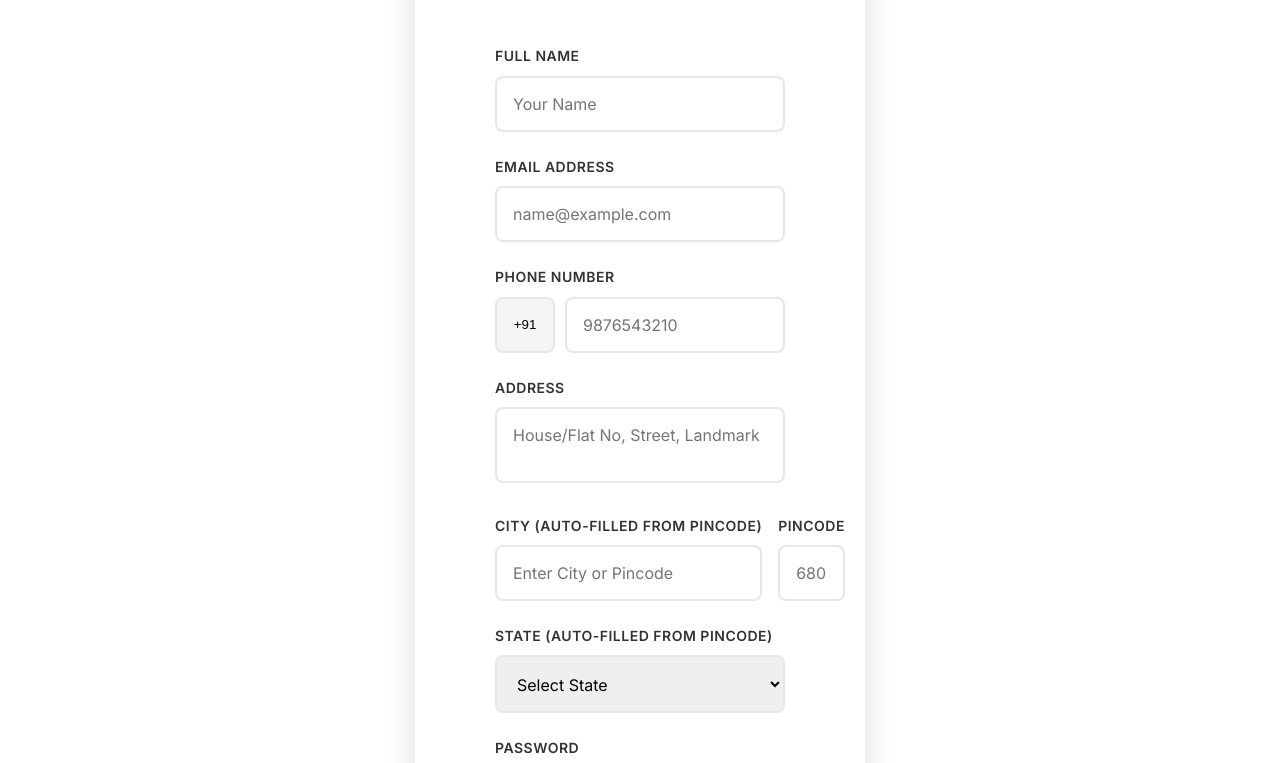
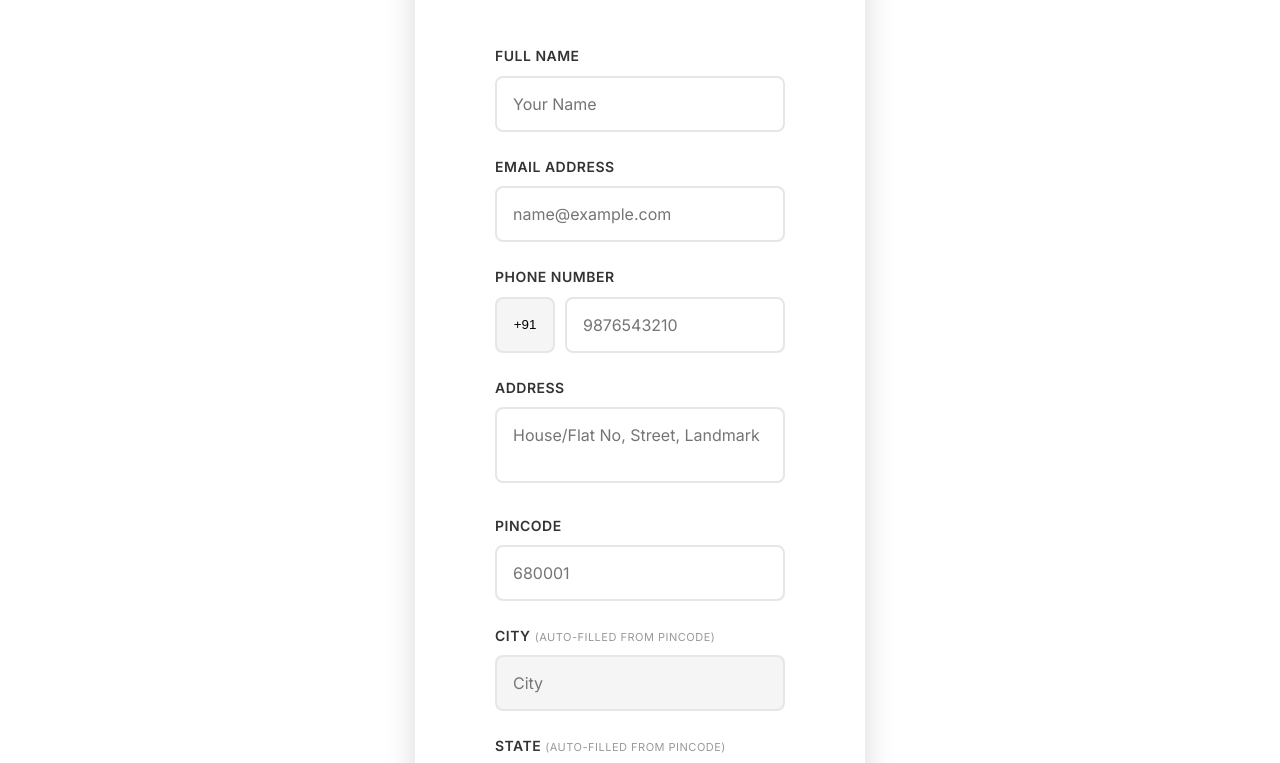
Before and after one commit to amalmanikkath/nutrikitchen, a website: page signup.html in a window 1280 px wide. Shown: the part 173-936 px from the top of the page. Drawn offline with Linux system fonts and the light colour scheme.

```diff
--- a/js/auth.js
+++ b/js/auth.js
@@ -180,28 +180,12 @@ class Auth {
             cityInput.dispatchEvent(new Event('input', { bubbles: true }));
           }
 
-          // Auto-fill State
-          const stateSelect = document.getElementById('state');
-          if (stateSelect) {
-            const apiState = details.State;
-            // Try to match API state with select options
-            let matched = false;
-            for(let i=0; i<stateSelect.options.length; i++) {
-              if (stateSelect.options[i].value.toLowerCase() === apiState.toLowerCase()) {
-                stateSelect.selectedIndex = i;
-                matched = true;
-                break;
-              }
-            }
-            // If direct match fails, handle specific cases or set to Others
-            if (!matched) {
-              if (apiState === 'Odisha') {
-                // If distinct naming needed
-              }
-              // Select 'Others' or keep as is if not found
-            }
-            // Manually trigger change event to clear validation errors
-            stateSelect.dispatchEvent(new Event('change', { bubbles: true }));
+          // Auto-fill State (now a text input, not select)
+          const stateInput = document.getElementById('state');
+          if (stateInput) {
+            stateInput.value = details.State;
+            // Manually trigger input event to clear validation errors
+            stateInput.dispatchEvent(new Event('input', { bubbles: true }));
           }
         }
       } catch (error) {
--- a/signup.html
+++ b/signup.html
@@ -131,40 +131,19 @@
             <textarea id="address" class="form-input" placeholder="House/Flat No, Street, Landmark" rows="2" style="resize: none;" required></textarea>
           </div>
 
-          <div style="display: grid; grid-template-columns: 1fr 1fr; gap: var(--space-md);">
-            <div class="form-group">
-              <label class="form-label">City (Auto-filled from Pincode)</label>
-              <input type="text" id="city" class="form-input" placeholder="Enter City or Pincode" required>
-            </div>
-            <div class="form-group">
-              <label class="form-label">Pincode</label>
-              <input type="text" id="pincode" class="form-input" placeholder="680001" maxlength="6" pattern="[0-9]{6}" required oninput="this.value = this.value.replace(/[^0-9]/g, '')">
-            </div>
+          <div class="form-group">
+            <label class="form-label">Pincode</label>
+            <input type="text" id="pincode" class="form-input" placeholder="680001" maxlength="6" pattern="[0-9]{6}" required oninput="this.value = this.value.replace(/[^0-9]/g, '')">
           </div>
 
           <div class="form-group">
-            <label class="form-label">State (Auto-filled from Pincode)</label>
-            <select id="state" class="form-input" required>
-              <option value="" disabled selected>Select State</option>
-              <option value="Kerala">Kerala</option>
-              <option value="Tamil Nadu">Tamil Nadu</option>
-              <option value="Karnataka">Karnataka</option>
-              <option value="Maharashtra">Maharashtra</option>
-              <option value="Delhi">Delhi</option>
-              <option value="Andhra Pradesh">Andhra Pradesh</option>
-              <option value="Telangana">Telangana</option>
-              <option value="West Bengal">West Bengal</option>
-              <option value="Gujarat">Gujarat</option>
-              <option value="Rajasthan">Rajasthan</option>
-              <option value="Uttar Pradesh">Uttar Pradesh</option>
-              <option value="Bihar">Bihar</option>
-              <option value="Madhya Pradesh">Madhya Pradesh</option>
-              <option value="Punjab">Punjab</option>
-              <option value="Haryana">Haryana</option>
-              <option value="Odisha">Odisha</option>
-              <option value="Assam">Assam</option>
-              <option value="Others">Others</option>
-            </select>
+            <label class="form-label">City <span style="font-size: 11px; color: #999; font-weight: 400;">(Auto-filled from Pincode)</span></label>
+            <input type="text" id="city" class="form-input" placeholder="City" readonly style="background-color: #f5f5f5; cursor: not-allowed;" required>
+          </div>
+
+          <div class="form-group">
+            <label class="form-label">State <span style="font-size: 11px; color: #999; font-weight: 400;">(Auto-filled from Pincode)</span></label>
+            <input type="text" id="state" class="form-input" placeholder="State" readonly style="background-color: #f5f5f5; cursor: not-allowed;" required>
           </div>
           <div class="form-group">
             <label class="form-label">Password</label>
```
